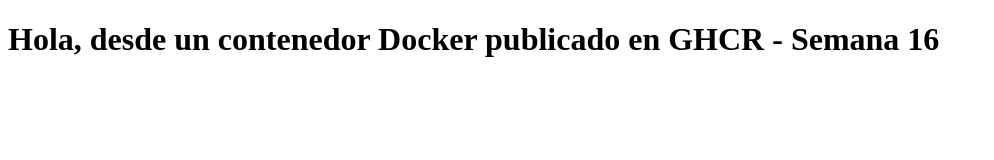
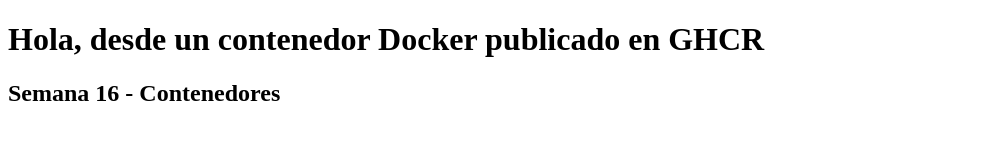
Before and after one commit to Evelyn-aeClyde/lab-docker-gh-actions, a website: page index.html in a window 1280 px wide. Shown: the whole page, without its empty margins (0-994 px from the left). Drawn offline with Linux system fonts and the light colour scheme.

Commit message:
chore: actualizar mensaje en index.html para prueba de build

```diff
--- a/index.html
+++ b/index.html
@@ -5,6 +5,7 @@
 <title>Mi primera app en contenedor</title>
 </head>
 <body>
-<h1>Hola, desde un contenedor Docker publicado en GHCR - Semana 16 </h1>
+<h1>Hola, desde un contenedor Docker publicado en GHCR</h1>
+<h2> Semana 16 - Contenedores</h2>
 </body>
 </html>
```
